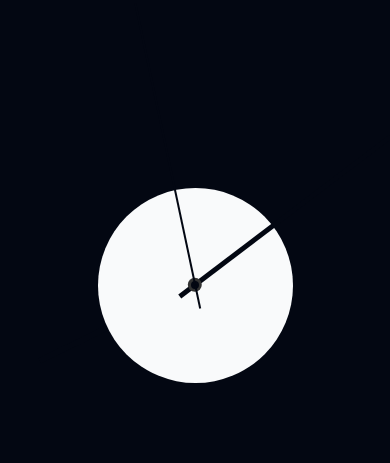
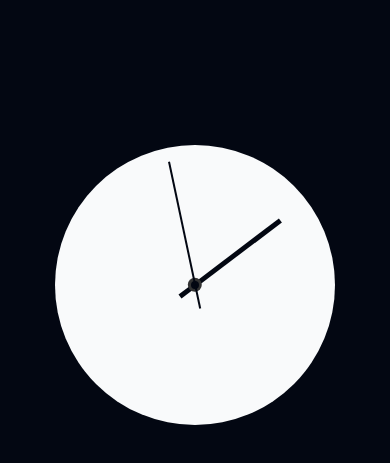
Before and after one commit to mdfworks/thank-you-for-your-time, a website built with Parcel: page src/index.html in a window 390 px wide. Shown: the part 137-600 px from the top of the page. Built offline with nearby package versions, Linux system fonts and the light colour scheme.

Commit message:
mobile friendly

```diff
--- a/src/style.css
+++ b/src/style.css
@@ -1,6 +1,6 @@
 :root {
   --hand-width: 0.5rem;
-  --sec-hand: 18rem;
+  --sec-hand: 45%;
   --min-hand: calc(var(--sec-hand) * 0.85);
   --hour-hand: calc(var(--sec-hand) * 0.6);
   --clr-light: #f9fafb; /* tailwind gray-050 */
@@ -24,7 +24,9 @@ body {
 #clock {
   background-color: var(--clr-light);
   width: 50vw;
+  min-width: 280px;
   height: 50vw;
+  min-height: 280px;
   border-radius: 100%;
   position: relative;
 }
```
Also changed, not shown: 3 other files.
